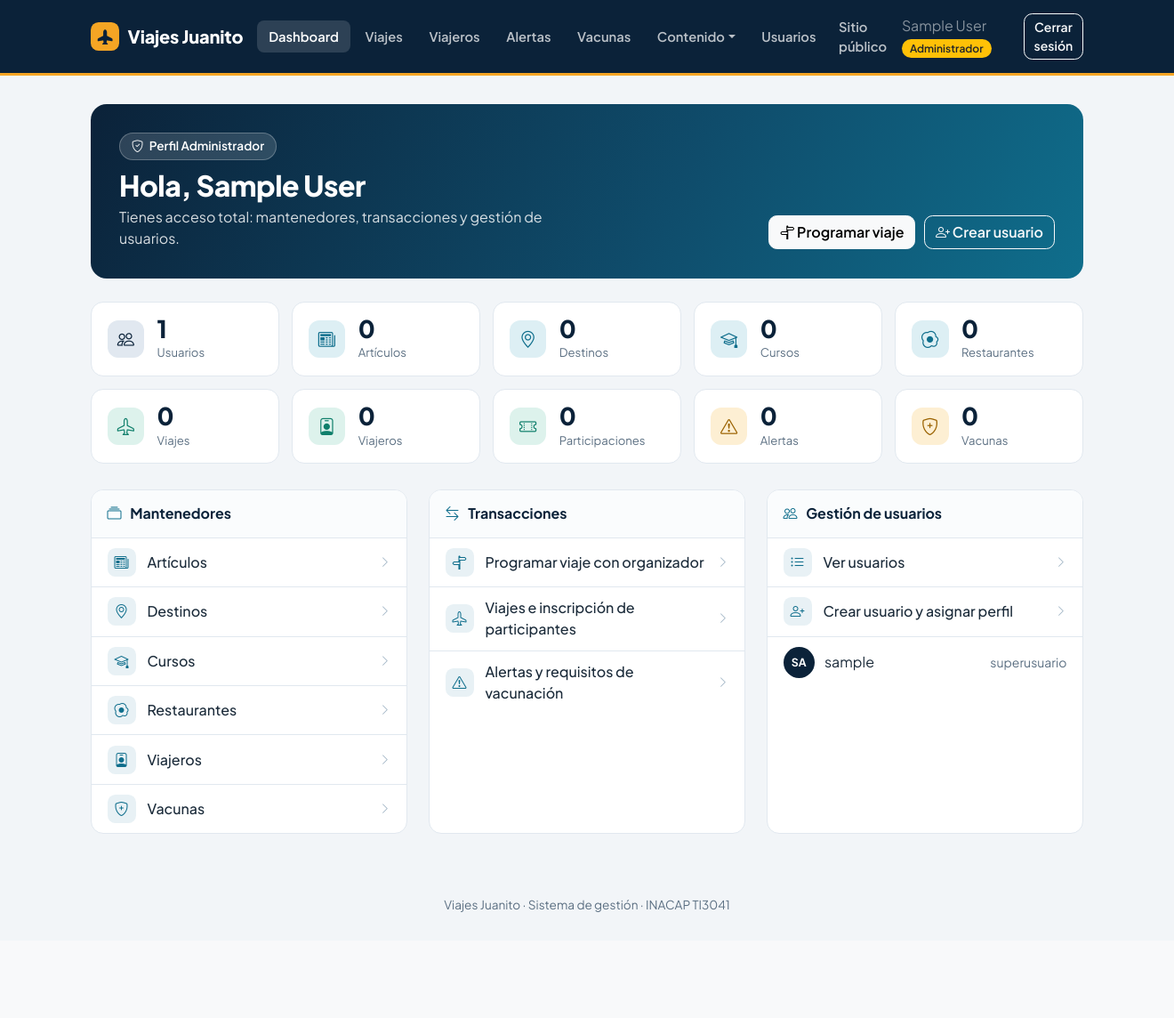
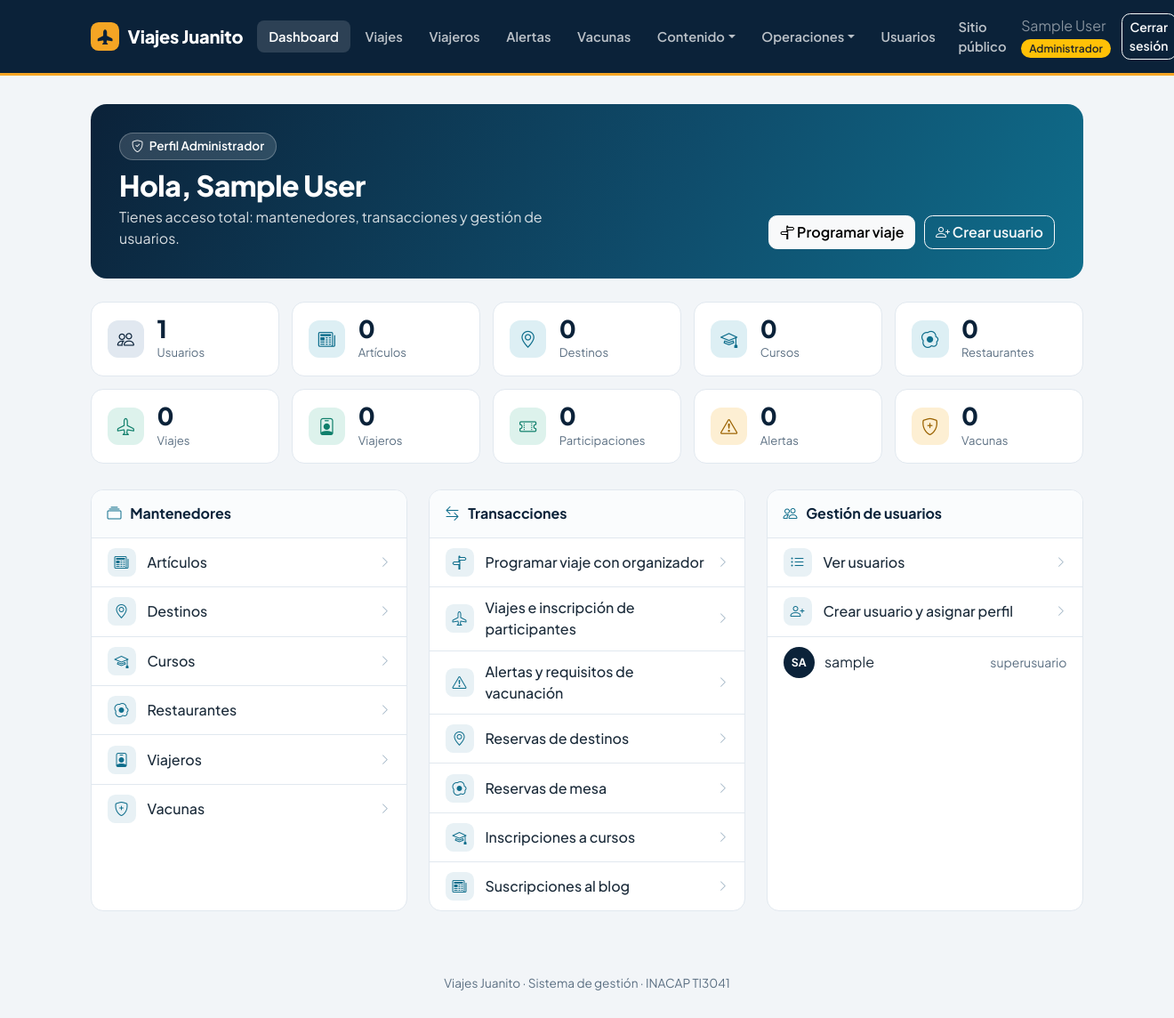
Before and after one commit to david123hi/sitio_web, a Django app: page /cuentas/dashboard/ in a window 1320 px wide. Shown: the whole page at 89% size. Before the commit the page ends 1025 px from the top, so only its background shows below. Run offline with Django 5.2, Linux system fonts and the light colour scheme; the visitor is signed in with stand-in values (Sample User, id 1); data comes from the database, SQL or seed files in the repository; data that the repository does not hold is empty.

Commit message:
Integrar app operaciones

```diff
--- a/config/settings.py
+++ b/config/settings.py
@@ -32,6 +32,7 @@ ALLOWED_HOSTS = config('ALLOWED_HOSTS', default='127.0.0.1,localhost', cast=Csv(
 # Aplicaciones instaladas
 # ------------------------------------------------------------------
 INSTALLED_APPS = [
+    'operaciones',
     'django.contrib.admin',
     'django.contrib.auth',
     'django.contrib.contenttypes',
--- a/config/urls.py
+++ b/config/urls.py
@@ -14,6 +14,7 @@ basta con volver a agregar:  path('admin/', admin.site.urls)
 from django.urls import path, include
 
 urlpatterns = [
+    path('operaciones/', include('operaciones.urls')),
     # Autenticación, dashboards y gestión de usuarios
     path('cuentas/', include('cuentas.urls')),
 
--- a/cuentas/templates/cuentas/dashboard_administrador.html
+++ b/cuentas/templates/cuentas/dashboard_administrador.html
@@ -42,6 +42,10 @@
             <a class="quick-item" href="{% url 'travelers:programar_viaje' %}"><span class="qi"><i class="bi bi-signpost-split"></i></span>Programar viaje con organizador<i class="bi bi-chevron-right"></i></a>
             <a class="quick-item" href="{% url 'travelers:lista_viajes' %}"><span class="qi"><i class="bi bi-airplane"></i></span>Viajes e inscripción de participantes<i class="bi bi-chevron-right"></i></a>
             <a class="quick-item" href="{% url 'travel_advisories:lista_alerta' %}"><span class="qi"><i class="bi bi-exclamation-triangle"></i></span>Alertas y requisitos de vacunación<i class="bi bi-chevron-right"></i></a>
+            {% if perms.operaciones.view_reservadestino %}<a class="quick-item" href="{% url 'operaciones:destino_lista' %}"><span class="qi"><i class="bi bi-geo-alt"></i></span>Reservas de destinos<i class="bi bi-chevron-right"></i></a>{% endif %}
+            {% if perms.operaciones.view_reservamesa %}<a class="quick-item" href="{% url 'operaciones:mesa_lista' %}"><span class="qi"><i class="bi bi-egg-fried"></i></span>Reservas de mesa<i class="bi bi-chevron-right"></i></a>{% endif %}
+            {% if perms.operaciones.view_inscripcioncurso %}<a class="quick-item" href="{% url 'operaciones:curso_lista' %}"><span class="qi"><i class="bi bi-mortarboard"></i></span>Inscripciones a cursos<i class="bi bi-chevron-right"></i></a>{% endif %}
+            {% if perms.operaciones.view_suscripcionblog %}<a class="quick-item" href="{% url 'operaciones:blog_lista' %}"><span class="qi"><i class="bi bi-newspaper"></i></span>Suscripciones al blog<i class="bi bi-chevron-right"></i></a>{% endif %}
         </div>
     </div>
     <div class="col-lg-4">
--- a/templates/base_gestion.html
+++ b/templates/base_gestion.html
@@ -42,6 +42,17 @@
                         </ul>
                     </li>
                     {% endif %}
+                    {% if perms.operaciones.view_reservadestino or perms.operaciones.view_reservamesa or perms.operaciones.view_inscripcioncurso or perms.operaciones.view_suscripcionblog %}
+                    <li class="nav-item dropdown">
+                        <a class="nav-link dropdown-toggle {% if ns == 'operaciones' %}active{% endif %}" href="#" role="button" data-bs-toggle="dropdown">Operaciones</a>
+                        <ul class="dropdown-menu">
+                            {% if perms.operaciones.view_reservadestino %}<li><a class="dropdown-item" href="{% url 'operaciones:destino_lista' %}">Reservas de destinos</a></li>{% endif %}
+                            {% if perms.operaciones.view_reservamesa %}<li><a class="dropdown-item" href="{% url 'operaciones:mesa_lista' %}">Reservas de mesa</a></li>{% endif %}
+                            {% if perms.operaciones.view_inscripcioncurso %}<li><a class="dropdown-item" href="{% url 'operaciones:curso_lista' %}">Inscripciones a cursos</a></li>{% endif %}
+                            {% if perms.operaciones.view_suscripcionblog %}<li><a class="dropdown-item" href="{% url 'operaciones:blog_lista' %}">Suscripciones al blog</a></li>{% endif %}
+                        </ul>
+                    </li>
+                    {% endif %}
                     {% if perms.auth.view_user %}<li class="nav-item"><a class="nav-link {% if ns == 'cuentas' and 'usuario' in un %}active{% endif %}" href="{% url 'cuentas:usuarios' %}">Usuarios</a></li>{% endif %}
                 </ul>
                 <ul class="navbar-nav ms-auto align-items-lg-center gap-lg-1">
```
Also changed, not shown: operaciones/migrations/0001_initial.py (added), 4 other files.
